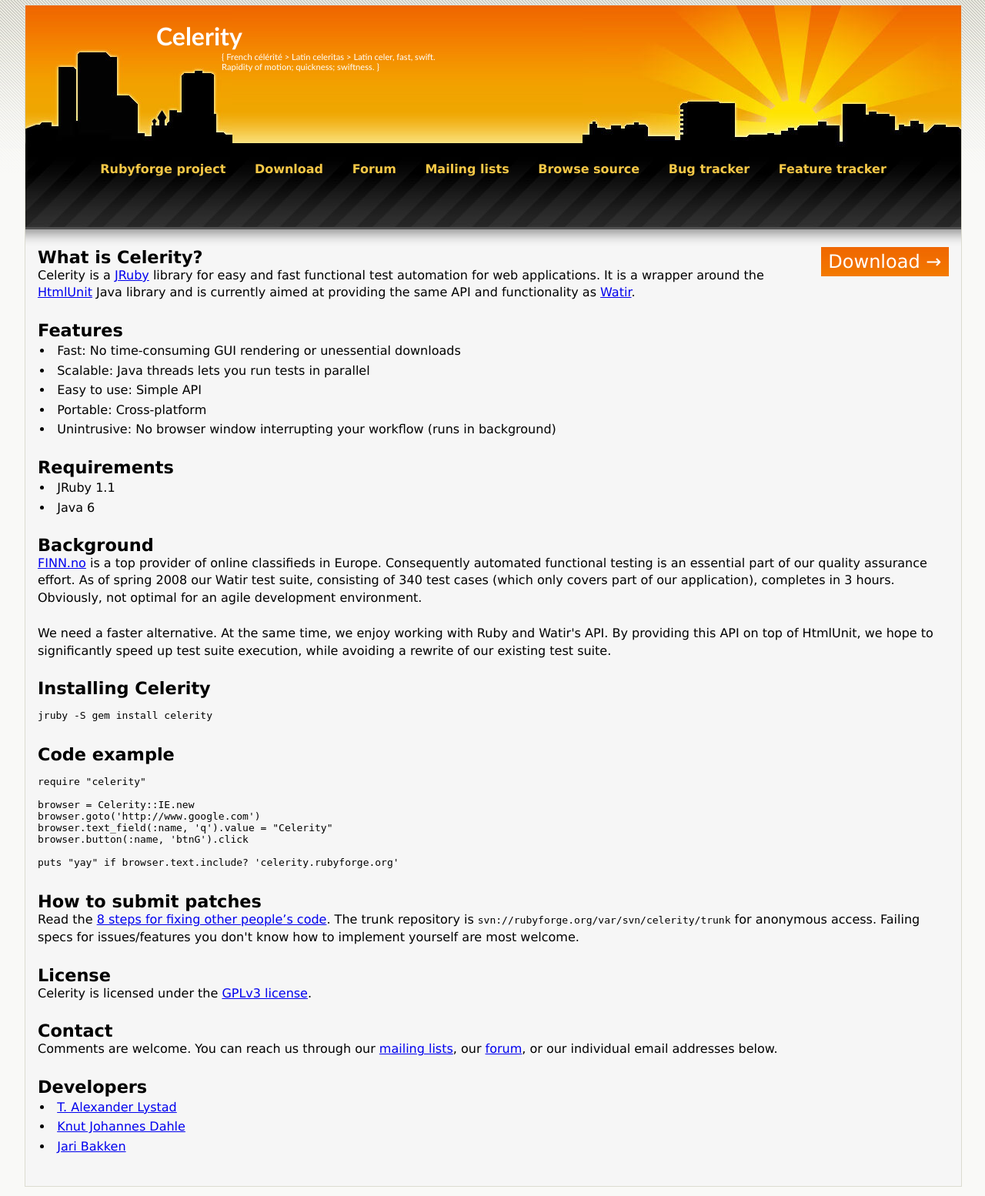
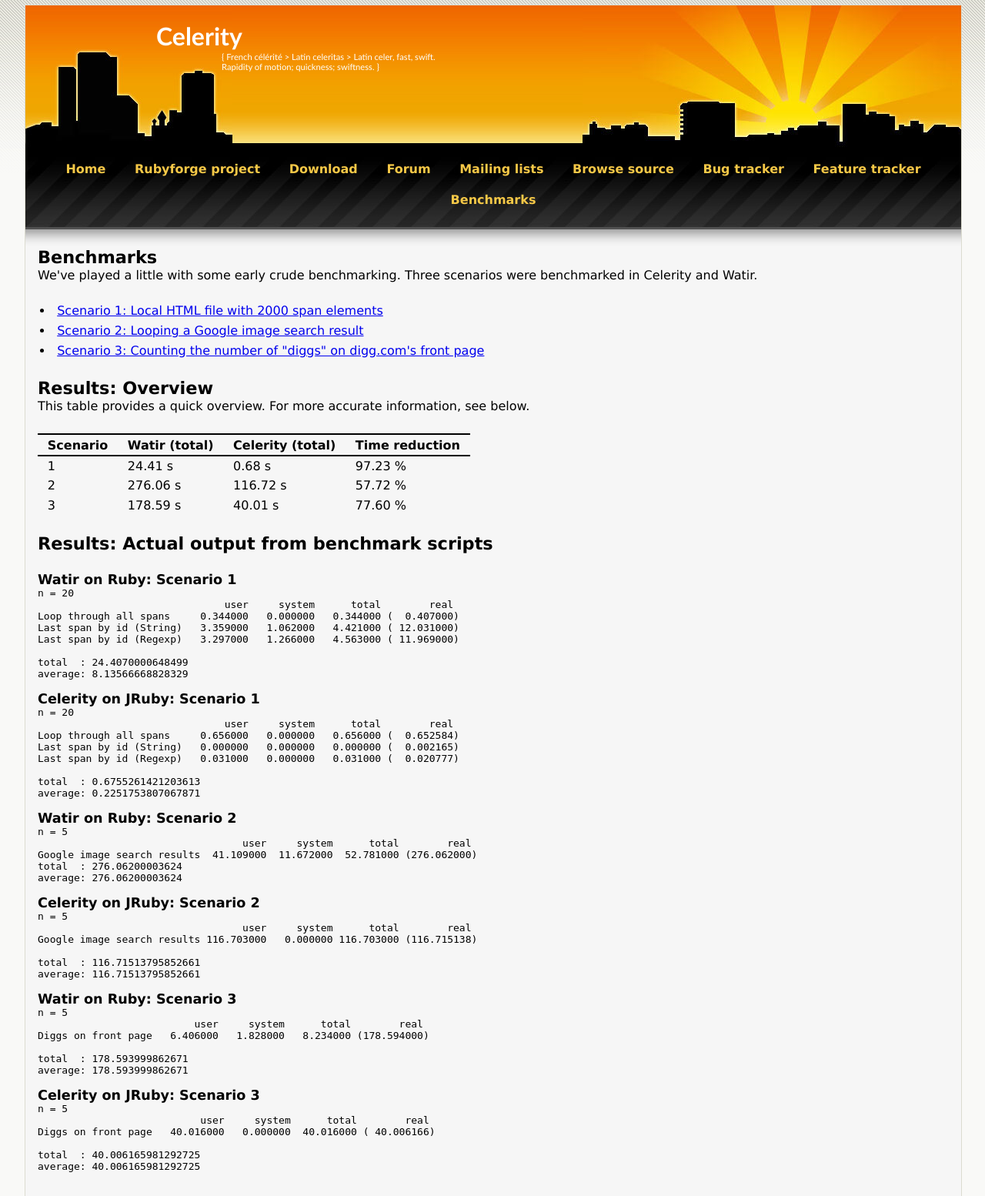
Before and after one commit to jarib/celerity, a PHP site: page /?page=benchmarks in a window 1280 px wide. Shown: the part 26-1580 px from the top of the page at 77% size. Run offline with PHP 8.4, Linux system fonts and the light colour scheme.

Commit message:
Added some PHP. Added benchmarks page.
git-svn-id: svn+ssh://rubyforge.org/var/svn/celerity@52 f2a54740-6eb5-4f7c-93c5-883597f6e056

```diff
--- a/trunk/website/css/color.css
+++ b/trunk/website/css/color.css
@@ -17,6 +17,15 @@
 abbr, acronym {
     border-bottom: 1px dotted black;
     cursor: help;
+}
+
+table {
+    border-collapse: collapse;
+}
+
+table th {
+    border-bottom: 2px solid #000;
+    border-top: 2px solid #000;
 }
 
 #container {
--- a/trunk/website/css/layout.css
+++ b/trunk/website/css/layout.css
@@ -24,6 +24,10 @@
 	float: right;
 }
 */
+
+table th, table td {
+    padding: 0.2em 0.8em;
+}
 
 #container {
 	margin: 0 auto;
--- a/trunk/website/index.php
+++ b/trunk/website/index.php
@@ -18,6 +18,7 @@
             </div>
             <div id="nav">
                 <ul>
+                    <li><a accesskey="h" title="Front page" href="." hreflang="en">Home</a></li>
                     <li><a accesskey="p" title="Celerity at Rubyforge" href="http://rubyforge.org/projects/celerity/" hreflang="en">Rubyforge project</a></li>
                     <li><a accesskey="d" title="Download Celerity" href="http://rubyforge.org/frs/?group_id=6198" hreflang="en">Download</a></li>
                     <li><a accesskey="f" title="Discuss Celerity" href="http://rubyforge.org/forum/?group_id=6198" hreflang="en">Forum</a></li>
@@ -25,69 +26,19 @@
                     <li><a accesskey="s" title="We've proved the infinite monkey theorem" href="http://celerity.rubyforge.org/svn/" hreflang="en">Browse source</a></li>
                     <li><a accesskey="b" title="Report and browse bugs" href="http://rubyforge.org/tracker/?atid=24033&amp;group_id=6198&amp;func=browse" hreflang="en">Bug tracker</a></li>
                     <li><a accesskey="e" title="Request and browse new features" href="http://rubyforge.org/tracker/?atid=24036&amp;group_id=6198&amp;func=browse" hreflang="en">Feature tracker</a></li>
+                    <li><a accesskey="n" title="Benchmarks" href="?page=benchmarks" hreflang="en">Benchmarks</a></li>
                 </ul>
             </div>
             <div id="content">
-                <a href="http://rubyforge.org/frs/?group_id=6198" id="download" title="Latest version: 0.0.1">Download &#x2192;</a>
-
-                <h2>What is Celerity?</h2>
-                <p>Celerity is a <a href="http://jruby.codehaus.org/">JRuby</a> library for easy and fast functional test automation for web applications. It is a wrapper around the <a href="http://htmlunit.sourceforge.net/">HtmlUnit</a> Java library and is currently aimed at providing the same API and functionality as <a href="http://wtr.rubyforge.org/">Watir</a>.</p>
-
-                <h2>Features</h2>
-                <ul>
-                    <li>Fast: No time-consuming GUI rendering or unessential downloads</li>
-                    <li>Scalable: Java threads lets you run tests in parallel</li>
-                    <li>Easy to use: Simple API</li>
-                    <li>Portable: Cross-platform</li>
-                    <li>Unintrusive: No browser window interrupting your workflow (runs in background)</li>
-                </ul>
-
-                <h2>Requirements</h2>
-                <ul>
-                    <li>JRuby 1.1</li>
-                    <li>Java 6</li>
-                </ul>
-
-                <h2>Background</h2>
-                <p><a href="http://www.finn.no/">FINN.no</a> is a top provider of online classifieds in Europe. Consequently automated functional testing is an essential part of our quality assurance effort. As of spring 2008 our Watir test suite, consisting of 340 test cases (which only covers part of our application), completes in 3 hours. Obviously, not optimal for an agile development environment.</p>
-                <p>We need a faster alternative. At the same time, we enjoy working with Ruby and Watir's API. By providing this API on top of HtmlUnit, we hope to significantly speed up test suite execution, while avoiding a rewrite of our existing test suite.</p>
-
-                <h2>Installing Celerity</h2>
-                <pre>
-                <code>
-jruby -S gem install celerity
-                </code>
-                </pre>
-
-                <h2>Code example</h2>
-                <pre>
-                <code>
-require "celerity"
-
-browser = Celerity::IE.new
-browser.goto('http://www.google.com')
-browser.text_field(:name, 'q').value = "Celerity"
-browser.button(:name, 'btnG').click
-
-puts "yay" if browser.text.include? 'celerity.rubyforge.org'
-                </code>
-                </pre>
-
-                <h2>How to submit patches</h2>
-                <p>Read the <a href="http://drnicwilliams.com/2007/06/01/8-steps-for-fixing-other-peoples-code/">8 steps for fixing other people&#8217;s code</a>. The trunk repository is <code>svn://rubyforge.org/var/svn/celerity/trunk</code> for anonymous access. Failing specs for issues/features you don't know how to implement yourself are most welcome.</p>
-
-                <h2>License</h2>
-                <p>Celerity is licensed under the <a href="http://www.gnu.org/licenses/gpl-3.0.html">GPLv3 license</a>.</p>
-
-                <h2>Contact</h2>
-                <p>Comments are welcome. You can reach us through our <a href="http://rubyforge.org/mail/?group_id=6198">mailing lists</a>, our <a href="http://rubyforge.org/forum/?group_id=6198">forum</a>, or our individual email addresses below.</p>
-
-                <h2>Developers</h2>
-                <ul>
-                    <li><a href="mailto:tinius.alexander@lystadonline.no">T. Alexander Lystad</a></li>
-                    <li><a href="mailto:knut.johannes.dahle@gmail.com">Knut Johannes Dahle</a></li>
-                    <li><a href="mailto:jari.bakken@finntech.no">Jari Bakken</a></li>
-                </ul>
+                <?php
+                    $file = 'pages/'.$_GET['page'].'.php';
+                    if (file_exists($file)) {
+                        include($file);
+                    }
+                    else {
+                        include('pages/home.php');
+                    }
+                ?>
             </div>
         </div>
         <div id="footer">
--- /dev/null
+++ b/trunk/website/pages/benchmarks.php
@@ -0,0 +1,106 @@
+                <h2>Benchmarks</h2>
+                <p>We've played a little with some early crude benchmarking. Three scenarios were benchmarked in Celerity and Watir.</p>
+                <ul>
+                    <li><a href="http://celerity.rubyforge.org/svn/trunk/benchmark/bm_2000_spans.rb">Scenario 1: Local HTML file with 2000 span elements </a></li>
+                    <li><a href="http://celerity.rubyforge.org/svn/trunk/benchmark/bm_google_images.rb">Scenario 2: Looping a Google image search result</a></li>
+                    <li><a href="http://celerity.rubyforge.org/svn/trunk/benchmark/bm_digg.rb">Scenario 3: Counting the number of "diggs" on digg.com's front page</a></li>
+                </ul>
+
+                <h2>Results: Overview</h2>
+                <p>This table provides a quick overview. For more accurate information, see below.</p>
+                <table>
+                    <tr>
+                        <th>Scenario</th>
+                        <th>Watir (total)</th>
+                        <th>Celerity (total)</th>
+                        <th>Time reduction</th>
+                    </tr>
+                    <tr>
+                        <td>1</td>
+                        <td>24.41 s</td>
+                        <td>0.68 s</td>
+                        <td>97.23 %</td>
+                    </tr>
+                    <tr>
+                        <td>2</td>
+                        <td>276.06 s</td>
+                        <td>116.72 s</td>
+                        <td>57.72 %</td>
+                    </tr>
+                    <tr>
+                        <td>3</td>
+                        <td>178.59 s</td>
+                        <td>40.01 s</td>
+                        <td>77.60 %</td>
+                    </tr>
+                </table>
+                <h2>Results: Actual output from benchmark scripts</h2>
+                <p></p>
+<h3>Watir on Ruby: Scenario 1</h3>
+<pre>
+n = 20
+                               user     system      total        real
+Loop through all spans     0.344000   0.000000   0.344000 (  0.407000)
+Last span by id (String)   3.359000   1.062000   4.421000 ( 12.031000)
+Last span by id (Regexp)   3.297000   1.266000   4.563000 ( 11.969000)
+
+total  : 24.4070000648499
+average: 8.13566668828329
+
+</pre>
+
+<h3>Celerity on JRuby: Scenario 1</h3>
+<pre>
+n = 20
+                               user     system      total        real
+Loop through all spans     0.656000   0.000000   0.656000 (  0.652584)
+Last span by id (String)   0.000000   0.000000   0.000000 (  0.002165)
+Last span by id (Regexp)   0.031000   0.000000   0.031000 (  0.020777)
+
+total  : 0.6755261421203613
+average: 0.2251753807067871
+
+</pre>
+
+<h3>Watir on Ruby: Scenario 2</h3>
+<pre>
+n = 5
+                                  user     system      total        real
+Google image search results  41.109000  11.672000  52.781000 (276.062000)
+total  : 276.06200003624
+average: 276.06200003624
+
+</pre>
+
+<h3>Celerity on JRuby: Scenario 2</h3>
+<pre>
+n = 5
+                                  user     system      total        real
+Google image search results 116.703000   0.000000 116.703000 (116.715138)
+
+total  : 116.71513795852661
+average: 116.71513795852661
+
+</pre>
+
+<h3>Watir on Ruby: Scenario 3</h3>
+<pre>
+n = 5
+                          user     system      total        real
+Diggs on front page   6.406000   1.828000   8.234000 (178.594000)
+
+total  : 178.593999862671
+average: 178.593999862671
+
+</pre>
+
+<h3>Celerity on JRuby: Scenario 3</h3>
+<pre>
+n = 5
+                           user     system      total        real
+Diggs on front page   40.016000   0.000000  40.016000 ( 40.006166)
+
+total  : 40.006165981292725
+average: 40.006165981292725
+
+</pre>
```
Also changed, not shown: trunk/website/pages/home.php (added, +61 -0 lines).
